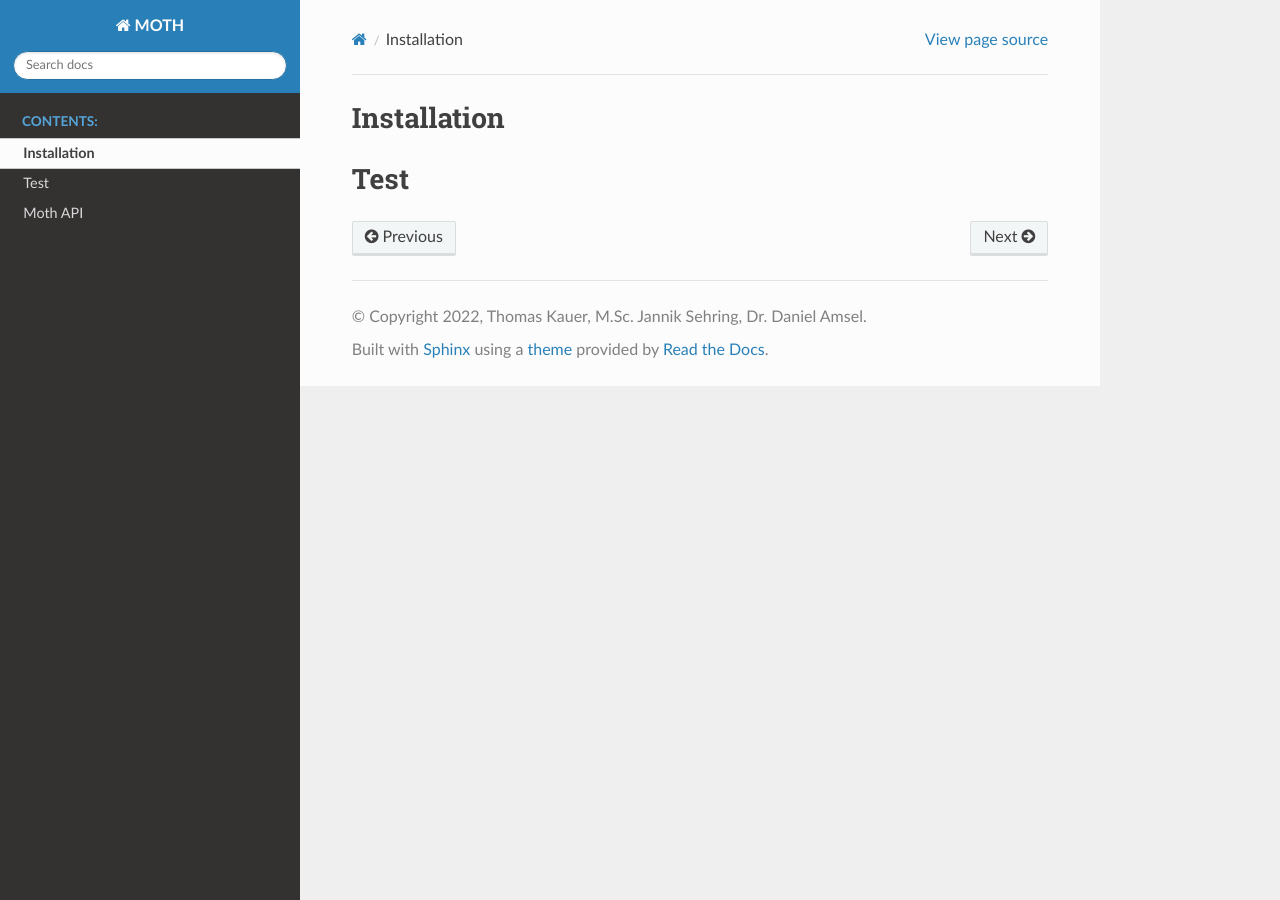
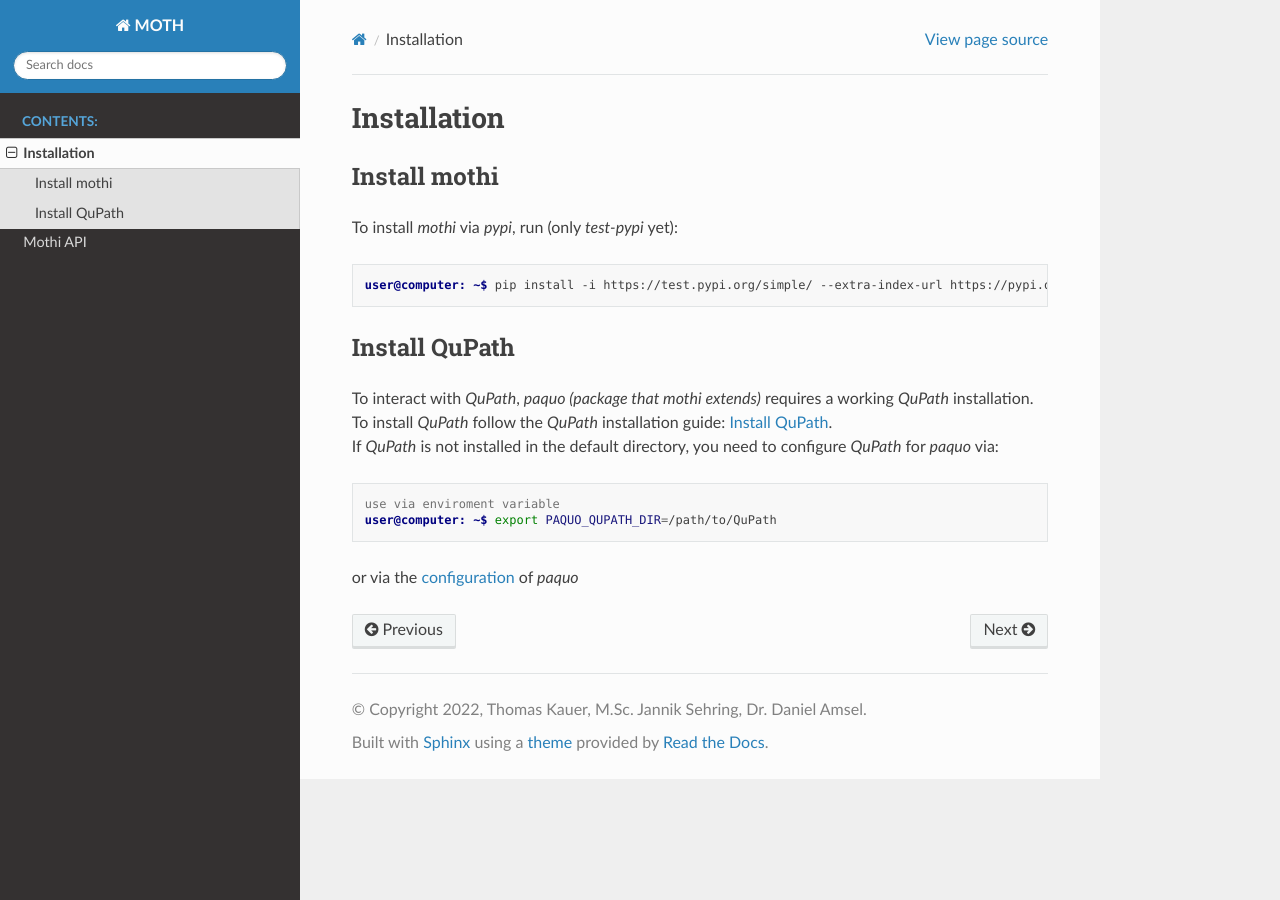
Before and after one commit to Neuropathology-Giessen/MOTH, a Sphinx documentation site: the page built from docs/source/installation.rst, in a window 1280 px wide. Built offline with Sphinx 7.4.7 and the Read the Docs theme 2.0.0, drawn with Linux system fonts in a browser that asks for light colours.

Commit message:
docs: add installtion guide

```diff
--- a/docs/source/api.rst
+++ b/docs/source/api.rst
@@ -1,5 +1,6 @@
-Moth API
-========
+=========
+Mothi API
+=========
 
 At the moment `mothi` contains :class:`QuPathTilingProject` and utils
 
--- a/docs/source/installation.rst
+++ b/docs/source/installation.rst
@@ -1,5 +1,29 @@
+============
 Installation
 ============
 
-Test
-====
+Install mothi
+-------------
+
+| To install `mothi` via `pypi`, run (only `test-pypi` yet):
+
+.. code-block:: console
+
+    user@computer: ~$ pip install -i https://test.pypi.org/simple/ --extra-index-url https://pypi.org/simple mothi
+
+
+Install QuPath
+--------------
+
+| To interact with `QuPath`, `paquo (package that mothi extends)` requires a working `QuPath` installation.
+  To install `QuPath` follow the `QuPath` installation guide:
+  `Install QuPath <https://qupath.readthedocs.io/en/stable/docs/intro/installation.html>`_.
+| If `QuPath` is not installed in the default directory, you need to configure `QuPath` for `paquo` via:
+
+.. code-block:: console
+
+  use via enviroment variable
+  user@computer: ~$ export PAQUO_QUPATH_DIR=/path/to/QuPath
+
+| or via the `configuration <https://paquo.readthedocs.io/en/latest/configuration.html#configuration>`_
+  of `paquo`
```
Also changed, not shown: docs/source/index.rst (+7 -13 lines).
